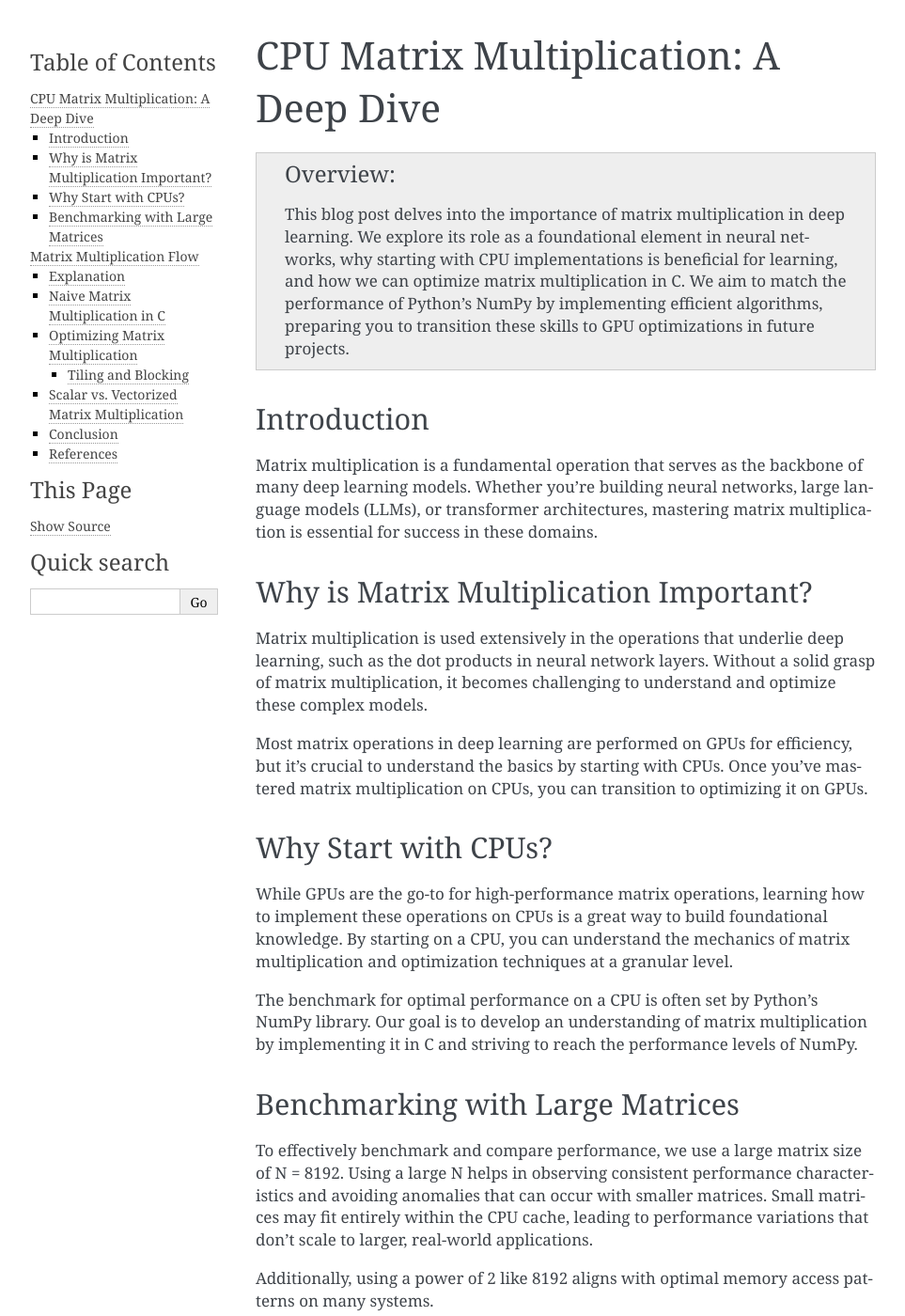
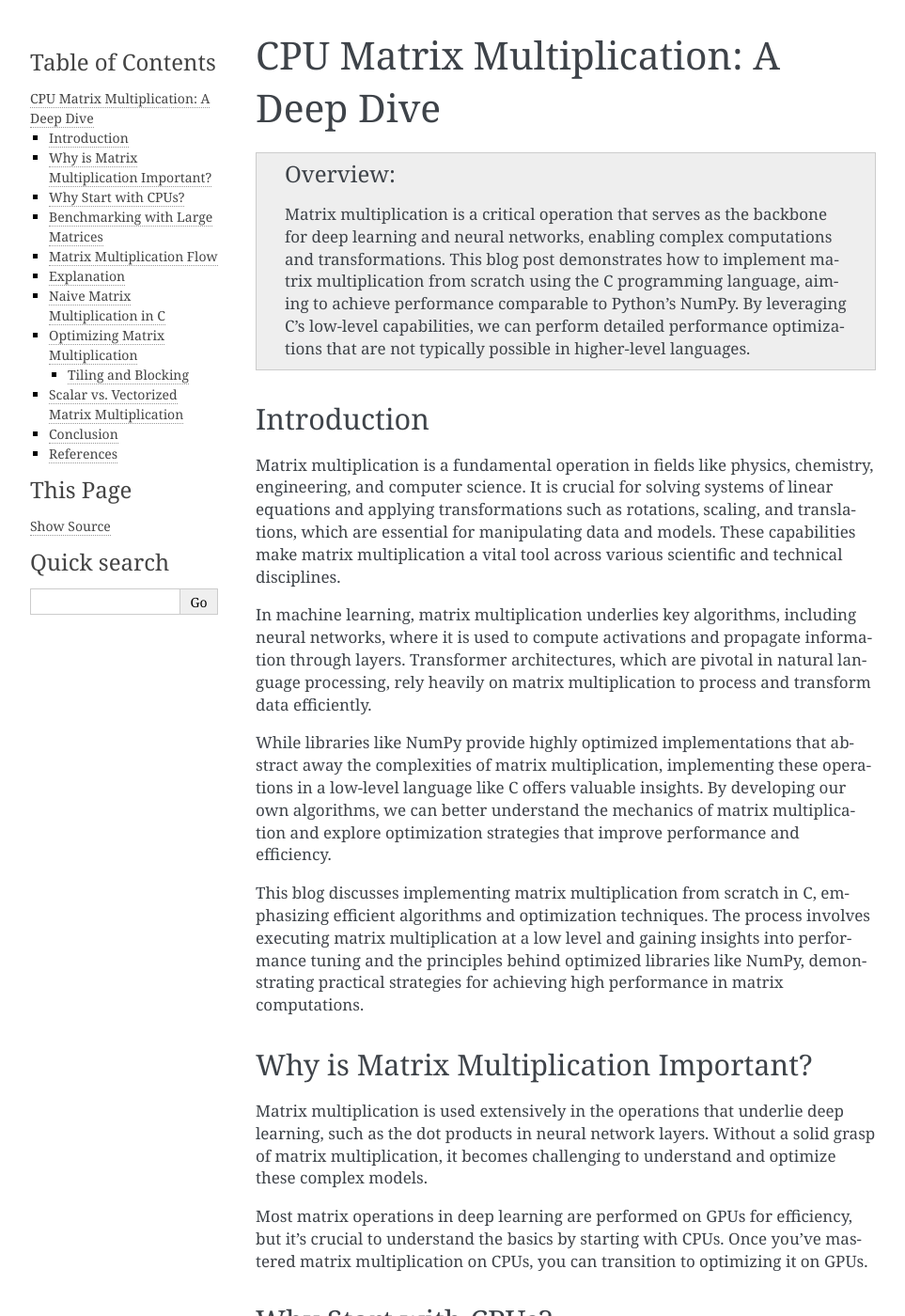
Before and after one commit to pebblesandweeds/cpu_matmul, a Sphinx documentation site: the page built from docs/source/cpu_matmul_blog.rst, in a window 1280 px wide and 1400 px high. Shown: the whole window at 94% size, without its empty margins (148-1111 px from the left). Built offline with Sphinx 7.4.7, drawn with Linux system fonts in a browser that asks for light colours.

Commit message:
Updating blog intro

```diff
--- a/docs/source/cpu_matmul_blog.rst
+++ b/docs/source/cpu_matmul_blog.rst
@@ -5,12 +5,18 @@ CPU Matrix Multiplication: A Deep Dive
 
 .. admonition:: Overview
 
-   This blog post delves into the importance of matrix multiplication in deep learning. We explore its role as a foundational element in neural networks, why starting with CPU implementations is beneficial for learning, and how we can optimize matrix multiplication in C. We aim to match the performance of Python's NumPy by implementing efficient algorithms, preparing you to transition these skills to GPU optimizations in future projects.
+ Matrix multiplication is a critical operation that serves as the backbone for deep learning and neural networks, enabling complex computations and transformations. This blog post demonstrates how to implement matrix multiplication from scratch using the C programming language, aiming to achieve performance comparable to Python's NumPy. By leveraging C's low-level capabilities, we can perform detailed performance optimizations that are not typically possible in higher-level languages.
 
 Introduction
 ------------
 
-Matrix multiplication is a fundamental operation that serves as the backbone of many deep learning models. Whether you're building neural networks, large language models (LLMs), or transformer architectures, mastering matrix multiplication is essential for success in these domains.
+Matrix multiplication is a fundamental operation in fields like physics, chemistry, engineering, and computer science. It is crucial for solving systems of linear equations and applying transformations such as rotations, scaling, and translations, which are essential for manipulating data and models. These capabilities make matrix multiplication a vital tool across various scientific and technical disciplines.
+
+In machine learning, matrix multiplication underlies key algorithms, including neural networks, where it is used to compute activations and propagate information through layers. Transformer architectures, which are pivotal in natural language processing, rely heavily on matrix multiplication to process and transform data efficiently.
+
+While libraries like NumPy provide highly optimized implementations that abstract away the complexities of matrix multiplication, implementing these operations in a low-level language like C offers valuable insights. By developing our own algorithms, we can better understand the mechanics of matrix multiplication and explore optimization strategies that improve performance and efficiency.
+
+This blog discusses implementing matrix multiplication from scratch in C, emphasizing efficient algorithms and optimization techniques. The process involves executing matrix multiplication at a low level and gaining insights into performance tuning and the principles behind optimized libraries like NumPy, demonstrating practical strategies for achieving high performance in matrix computations.
 
 Why is Matrix Multiplication Important?
 ---------------------------------------
@@ -34,7 +40,7 @@ To effectively benchmark and compare performance, we use a large matrix size of
 Additionally, using a power of 2 like 8192 aligns with optimal memory access patterns on many systems.
 
 Matrix Multiplication Flow
-==========================
+--------------------------
 
 The following diagram illustrates how matrix :math:`A` is multiplied by matrix :math:`B` to form matrix :math:`C` using the naive matrix multiplication approach.
 
```
